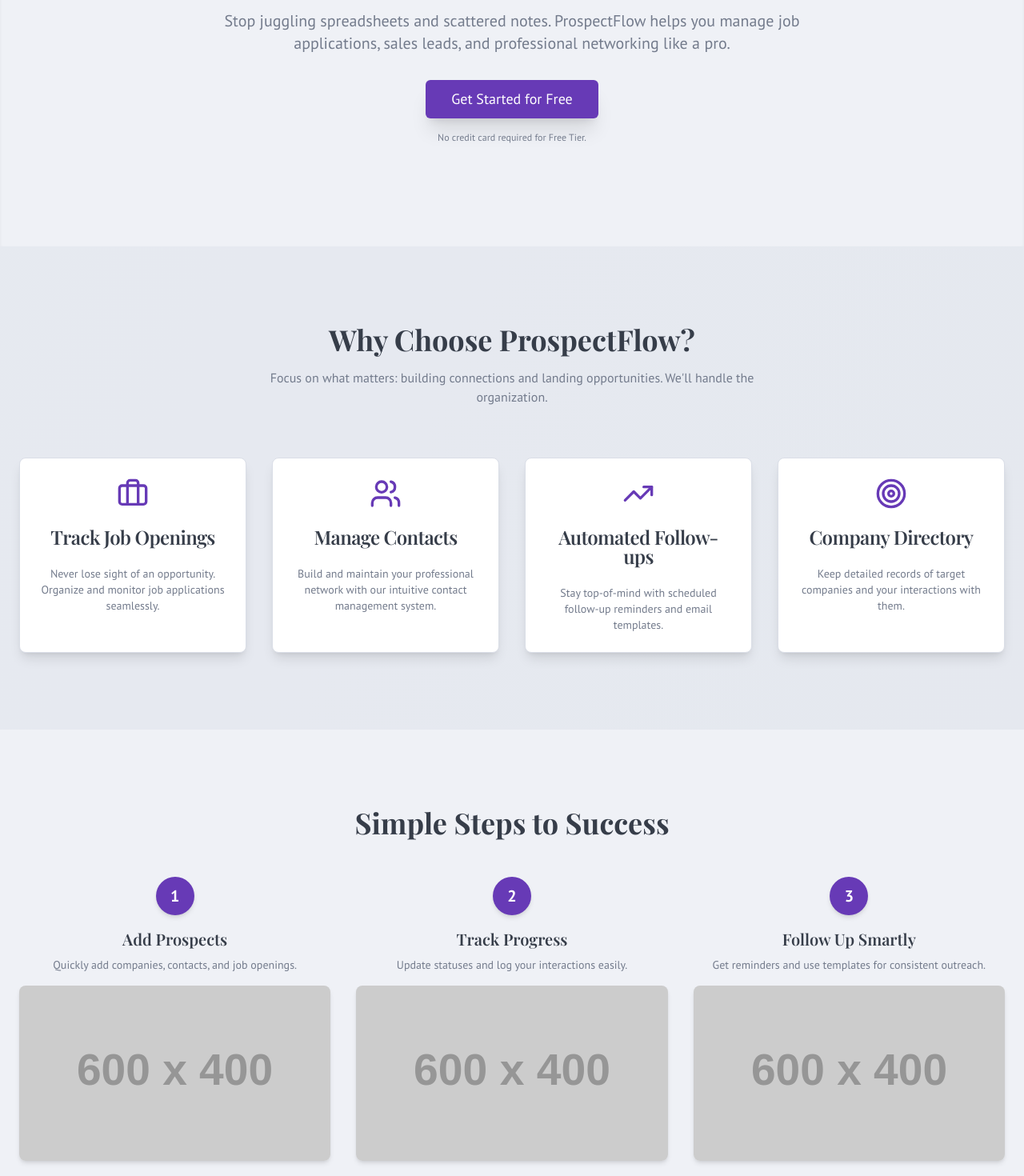
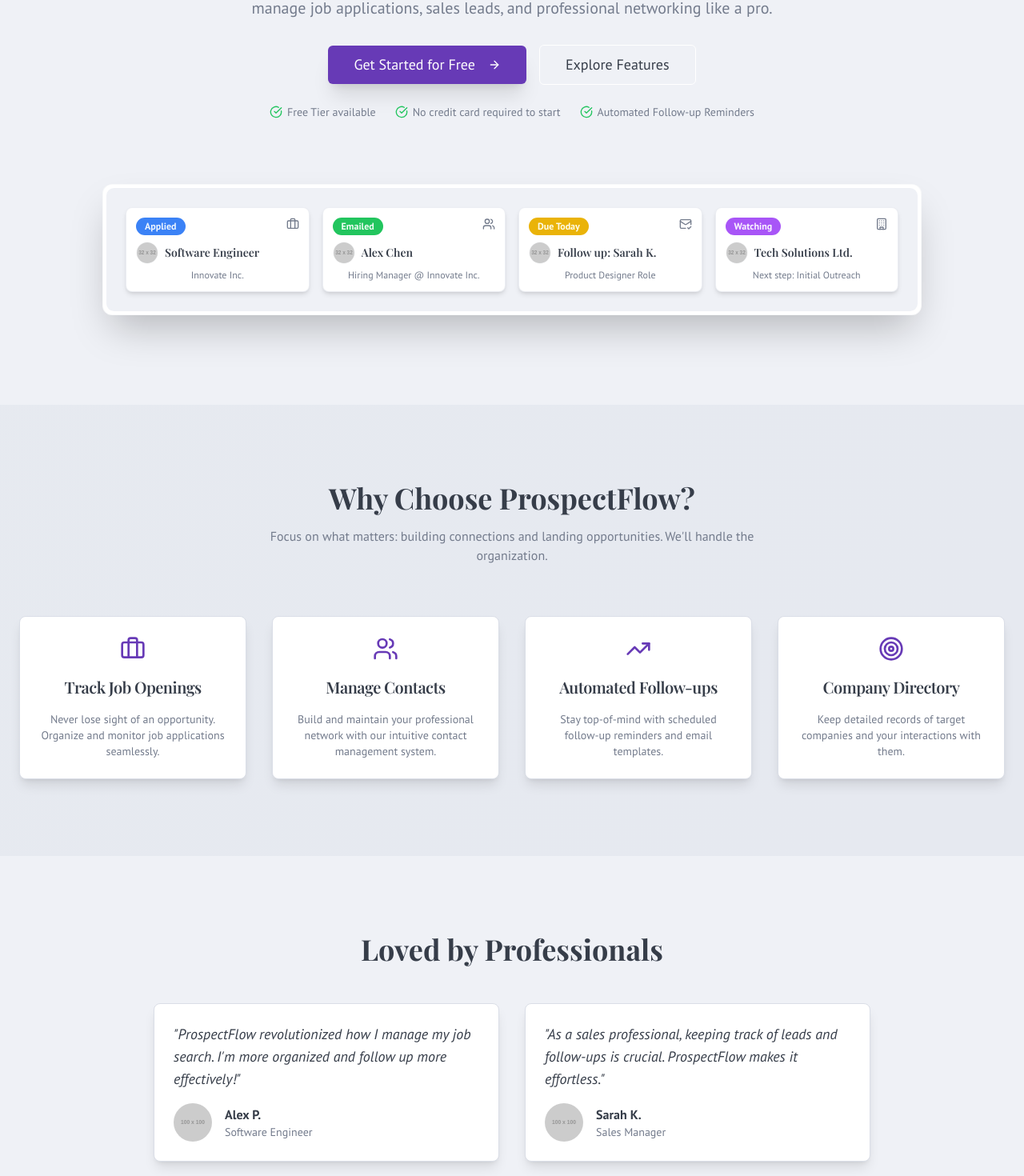
Before and after one commit to SwastikTripathi/ProspectFlow, a Next.js app: page /landing in a window 1280 px wide. Shown: the part 353-1823 px from the top of the page at 80% size. Built offline with nearby package versions, Linux system fonts and the light colour scheme; a web font is replaced by a local one.

Commit message:
i want the start of the landing page to be like this

```diff
--- a/src/app/landing/page.tsx
+++ b/src/app/landing/page.tsx
@@ -6,8 +6,9 @@
 import Image from 'next/image';
 import { Button } from '@/components/ui/button';
 import { Card, CardContent, CardHeader, CardTitle, CardDescription } from '@/components/ui/card';
-import { CheckCircle, TrendingUp, Users, Target, Briefcase, Zap } from 'lucide-react';
-import { Logo } from '@/components/icons/Logo'; // Assuming logo can be used standalone
+import { CheckCircle, TrendingUp, Users, Target, Briefcase, Zap, ArrowRight, Eye, MailCheck, Building } from 'lucide-react';
+import { Logo } from '@/components/icons/Logo';
+import { Badge } from '@/components/ui/badge';
 
 const features = [
   {
@@ -53,20 +54,97 @@
   },
 ];
 
+function HeroVisual() {
+  const mockCardsData = [
+    {
+      type: 'JOB OPENING',
+      title: 'Software Engineer',
+      company: 'Innovate Inc.',
+      status: 'Applied',
+      statusColor: 'bg-blue-500 text-blue-50',
+      avatar: 'https://placehold.co/32x32.png',
+      dataAiHint: 'office building',
+      icon: <Briefcase className="h-4 w-4 text-muted-foreground" />
+    },
+    {
+      type: 'CONTACT',
+      title: 'Alex Chen',
+      company: 'Hiring Manager @ Innovate Inc.',
+      status: 'Emailed',
+      statusColor: 'bg-green-500 text-green-50',
+      avatar: 'https://placehold.co/32x32.png',
+      dataAiHint: 'person professional',
+      icon: <Users className="h-4 w-4 text-muted-foreground" />
+    },
+    {
+      type: 'REMINDER',
+      title: 'Follow up: Sarah K.',
+      company: 'Product Designer Role',
+      status: 'Due Today',
+      statusColor: 'bg-yellow-500 text-yellow-50',
+      avatar: 'https://placehold.co/32x32.png',
+      dataAiHint: 'calendar alert',
+      icon: <MailCheck className="h-4 w-4 text-muted-foreground" />
+    },
+    {
+      type: 'COMPANY',
+      title: 'Tech Solutions Ltd.',
+      company: 'Next step: Initial Outreach',
+      status: 'Watching',
+      statusColor: 'bg-purple-500 text-purple-50',
+      avatar: 'https://placehold.co/32x32.png',
+      dataAiHint: 'modern building',
+      icon: <Building className="h-4 w-4 text-muted-foreground" />
+    },
+  ];
+
+  return (
+    <div className="mt-12 lg:mt-20">
+      <div className="relative max-w-5xl mx-auto p-1 bg-card rounded-xl shadow-2xl border border-border/20 overflow-hidden">
+        <div className="p-4 sm:p-5 lg:p-6 bg-background rounded-[0.6rem]">
+          <div className="grid grid-cols-1 sm:grid-cols-2 lg:grid-cols-4 gap-3 sm:gap-4">
+            {mockCardsData.map((card, index) => (
+              <div key={index} className="bg-card p-3 rounded-lg shadow-md border border-border/50 hover:shadow-lg transition-shadow">
+                <div className="flex justify-between items-start mb-2">
+                  <Badge variant="secondary" className={`text-xs ${card.statusColor} border-transparent`}>{card.status}</Badge>
+                  {card.icon}
+                </div>
+                <div className="flex items-center mb-1.5">
+                   <Image
+                    src={card.avatar}
+                    alt={card.title}
+                    width={28}
+                    height={28}
+                    className="rounded-full mr-2 border border-border/20"
+                    data-ai-hint={card.dataAiHint}
+                  />
+                  <h4 className="text-sm font-semibold text-card-foreground truncate leading-tight">{card.title}</h4>
+                </div>
+                <p className="text-xs text-muted-foreground truncate">{card.company}</p>
+              </div>
+            ))}
+          </div>
+        </div>
+      </div>
+    </div>
+  );
+}
+
+
 export default function LandingPage() {
   return (
-    <div className="flex flex-col min-h-screen bg-gradient-to-br from-background to-secondary/30">
+    <div className="flex flex-col min-h-screen bg-gradient-to-br from-background to-secondary/10">
       <header className="sticky top-0 z-50 w-full border-b border-border/40 bg-background/95 backdrop-blur supports-[backdrop-filter]:bg-background/60">
         <div className="container flex h-16 max-w-screen-2xl items-center justify-between px-4 md:px-6">
           <Link href="/landing" className="mr-6 flex items-center space-x-2">
             <Logo />
           </Link>
-          <nav className="flex items-center space-x-4">
+          <nav className="flex items-center space-x-2 sm:space-x-4">
             <Button variant="ghost" asChild>
               <Link href="/auth">Sign In</Link>
             </Button>
-            <Button asChild className="shadow-lg">
-              <Link href="/auth?action=signup">Sign Up Free</Link>
+            <Button asChild className="shadow-md">
+              <Link href="/auth?action=signup">Try for Free</Link>
             </Button>
           </nav>
         </div>
@@ -74,19 +152,28 @@
 
       <main className="flex-1">
         {/* Hero Section */}
-        <section className="py-20 md:py-32 text-center bg-background shadow-inner">
+        <section className="py-20 md:py-28 text-center bg-background">
           <div className="container px-4 md:px-6">
-            <Zap className="mx-auto h-16 w-16 text-primary mb-6" />
-            <h1 className="text-4xl md:text-5xl lg:text-6xl font-bold tracking-tighter mb-6 font-headline text-foreground">
-              Supercharge Your Outreach with ProspectFlow
+            <h1 className="text-4xl sm:text-5xl md:text-6xl font-bold tracking-tighter mb-6 font-headline text-foreground">
+              Stop losing leads and<br className="hidden sm:inline" /> missing <span className="text-primary">follow-ups</span>.
             </h1>
-            <p className="max-w-3xl mx-auto text-lg md:text-xl text-muted-foreground mb-8">
-              Stop juggling spreadsheets and scattered notes. ProspectFlow helps you manage job applications, sales leads, and professional networking like a pro.
+            <p className="max-w-2xl mx-auto text-md sm:text-lg md:text-xl text-muted-foreground mb-8">
+              ProspectFlow is the easy-to-use tool built to streamline your outreach: manage job applications, sales leads, and professional networking like a pro.
             </p>
-            <Button size="lg" className="text-lg px-8 py-6 shadow-xl" asChild>
-              <Link href="/auth?action=signup">Get Started for Free</Link>
-            </Button>
-            <p className="text-xs text-muted-foreground mt-4">No credit card required for Free Tier.</p>
+            <div className="flex flex-col sm:flex-row items-center justify-center gap-3 sm:gap-4 mb-6">
+                <Button size="lg" className="text-lg px-8 py-6 shadow-xl w-full sm:w-auto" asChild>
+                <Link href="/auth?action=signup">Get Started for Free <ArrowRight className="ml-2 h-5 w-5" /></Link>
+                </Button>
+                <Button size="lg" variant="outline" className="text-lg px-8 py-6 w-full sm:w-auto" asChild>
+                <Link href="#features">Explore Features</Link>
+                </Button>
+            </div>
+            <div className="flex flex-wrap justify-center items-center gap-x-6 gap-y-2 text-sm text-muted-foreground">
+                <span className="flex items-center"><CheckCircle className="h-4 w-4 mr-1.5 text-green-500"/>Free Tier available</span>
+                <span className="flex items-center"><CheckCircle className="h-4 w-4 mr-1.5 text-green-500"/>No credit card required to start</span>
+                <span className="flex items-center"><CheckCircle className="h-4 w-4 mr-1.5 text-green-500"/>Automated Follow-up Reminders</span>
+            </div>
+            <HeroVisual />
           </div>
         </section>
 
@@ -100,9 +187,9 @@
             <div className="grid gap-8 md:grid-cols-2 lg:grid-cols-4">
               {features.map((feature) => (
                 <Card key={feature.title} className="text-center shadow-lg hover:shadow-xl transition-shadow bg-card">
-                  <CardHeader className="items-center">
-                    {feature.icon}
-                    <CardTitle className="font-headline">{feature.title}</CardTitle>
+                  <CardHeader className="items-center pb-4">
+                    {React.cloneElement(feature.icon, { className: "h-8 w-8 text-primary mb-3" })}
+                    <CardTitle className="font-headline text-xl">{feature.title}</CardTitle>
                   </CardHeader>
                   <CardContent>
                     <p className="text-sm text-muted-foreground">{feature.description}</p>
@@ -113,38 +200,11 @@
           </div>
         </section>
 
-        {/* How it Works Section (Simplified) */}
+        {/* Testimonials Section */}
         <section className="py-16 md:py-24 bg-background">
           <div className="container px-4 md:px-6">
-            <h2 className="text-3xl md:text-4xl font-bold text-center mb-12 font-headline text-foreground">Simple Steps to Success</h2>
-            <div className="grid md:grid-cols-3 gap-8 text-center">
-              <div className="flex flex-col items-center">
-                <div className="bg-primary text-primary-foreground rounded-full h-12 w-12 flex items-center justify-center text-xl font-bold mb-4 shadow-md">1</div>
-                <h3 className="text-xl font-semibold mb-2 font-headline">Add Prospects</h3>
-                <p className="text-sm text-muted-foreground">Quickly add companies, contacts, and job openings.</p>
-                 <Image src="https://placehold.co/600x400.png" alt="Add Prospects illustration" data-ai-hint="data entry form" width={600} height={400} className="mt-4 rounded-lg shadow-md aspect-video object-cover" />
-              </div>
-              <div className="flex flex-col items-center">
-                <div className="bg-primary text-primary-foreground rounded-full h-12 w-12 flex items-center justify-center text-xl font-bold mb-4 shadow-md">2</div>
-                <h3 className="text-xl font-semibold mb-2 font-headline">Track Progress</h3>
-                <p className="text-sm text-muted-foreground">Update statuses and log your interactions easily.</p>
-                 <Image src="https://placehold.co/600x400.png" alt="Track Progress illustration" data-ai-hint="dashboard progress" width={600} height={400} className="mt-4 rounded-lg shadow-md aspect-video object-cover" />
-              </div>
-              <div className="flex flex-col items-center">
-                <div className="bg-primary text-primary-foreground rounded-full h-12 w-12 flex items-center justify-center text-xl font-bold mb-4 shadow-md">3</div>
-                <h3 className="text-xl font-semibold mb-2 font-headline">Follow Up Smartly</h3>
-                <p className="text-sm text-muted-foreground">Get reminders and use templates for consistent outreach.</p>
-                 <Image src="https://placehold.co/600x400.png" alt="Follow Up illustration" data-ai-hint="calendar reminder" width={600} height={400} className="mt-4 rounded-lg shadow-md aspect-video object-cover" />
-              </div>
-            </div>
-          </div>
-        </section>
-
-        {/* Testimonials Section */}
-        <section className="py-16 md:py-24 bg-secondary/50">
-          <div className="container px-4 md:px-6">
             <h2 className="text-3xl md:text-4xl font-bold text-center mb-12 font-headline text-foreground">Loved by Professionals</h2>
-            <div className="grid gap-8 md:grid-cols-2">
+            <div className="grid gap-8 md:grid-cols-1 lg:grid-cols-2 max-w-4xl mx-auto">
               {testimonials.map((testimonial) => (
                 <Card key={testimonial.name} className="shadow-lg bg-card">
                   <CardContent className="pt-6">
@@ -164,7 +224,7 @@
         </section>
 
         {/* CTA Section */}
-        <section className="py-20 md:py-32 text-center bg-background">
+        <section className="py-20 md:py-28 text-center bg-secondary/50">
           <div className="container px-4 md:px-6">
             <h2 className="text-3xl md:text-4xl font-bold tracking-tight mb-6 font-headline text-foreground">
               Ready to Streamline Your Outreach?
@@ -182,9 +242,6 @@
       <footer className="py-8 border-t bg-background">
         <div className="container px-4 md:px-6 text-center text-sm text-muted-foreground">
           <p>&copy; {new Date().getFullYear()} ProspectFlow. All rights reserved.</p>
-          {/* <p className="mt-1">
-            <Link href="/privacy" className="hover:underline">Privacy Policy</Link> | <Link href="/terms" className="hover:underline">Terms of Service</Link>
-          </p> */}
         </div>
       </footer>
     </div>
```
